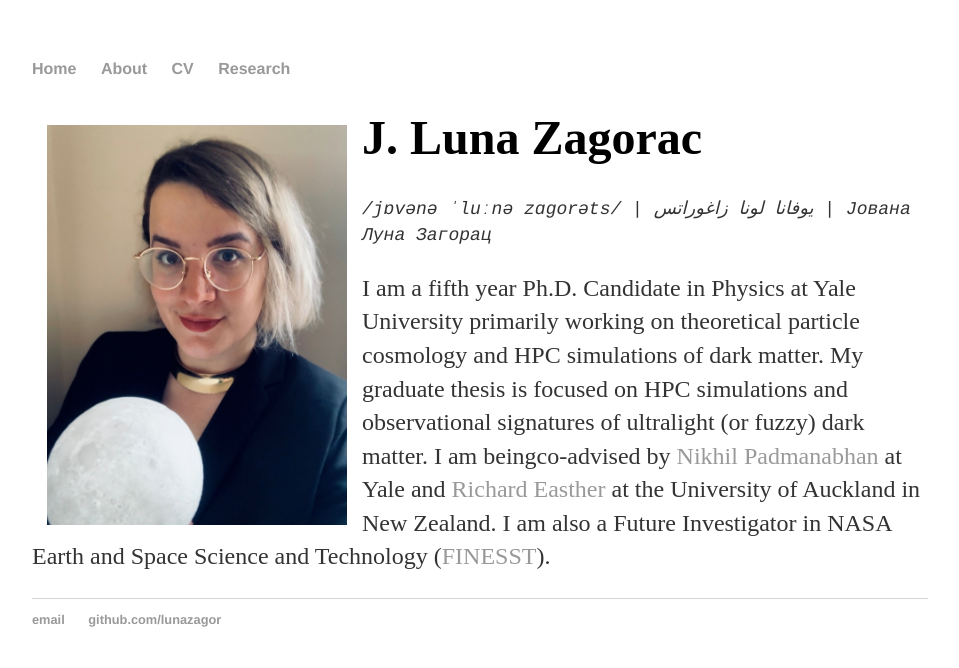
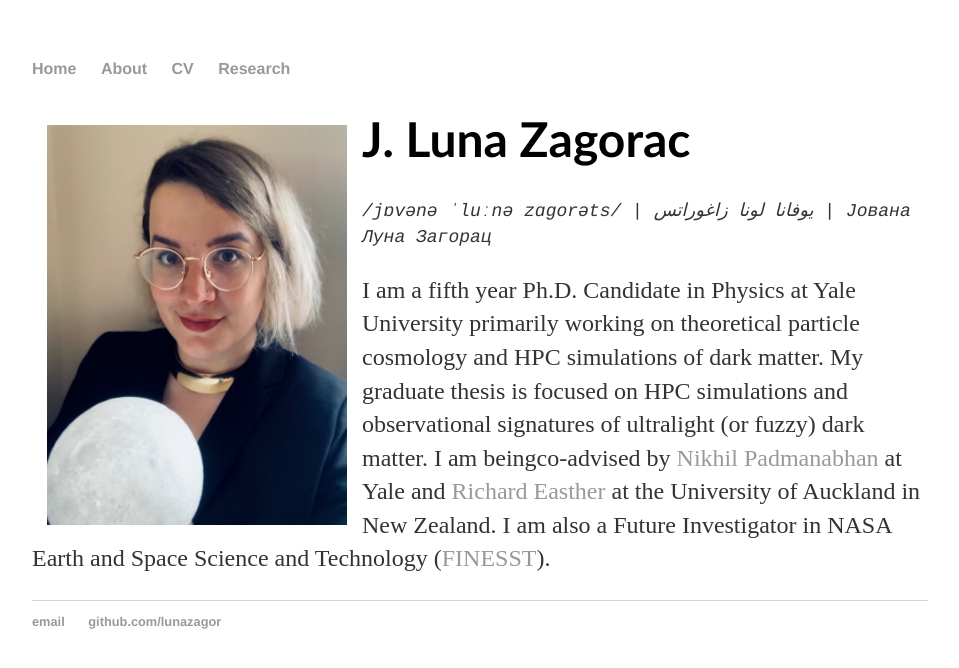
Before and after one commit to lunazagor/lunazagor.github.io, a Jekyll site: the page built from index.html, in a window 1280 px wide. Shown: the top 668 px of the page, without its empty margins (160-1119 px from the left). Built offline with Jekyll 4.4.1, drawn with Linux system fonts in a browser that asks for light colours.

Commit message:
Update index.html

```diff
--- a/index.html
+++ b/index.html
@@ -15,7 +15,7 @@
 <img src="portrait.png", align = "left", style="display:block;padding:15px;width:300px">
 
 <div class="blurb">
-	<h1 style="font-family:perpetua;"> J. Luna Zagorac </h1>
+	<h1 style="font-family:optima;"> J. Luna Zagorac </h1>
 	<! -- Paragraph of name spellings -->
 	<p style="font-family:courier;font-size:18px;font-style:italic;";text-align:center;"> /jɒvənə ˈluːnə zɑgorəts/ | يوفانا لونا زاغوراتس | &#1032&#1086&#1074&#1072&#1085&#1072 &#1051&#1091&#1085&#1072 &#1047&#1072&#1075&#1086&#1088&#1072&#1094;<p>
 	<! -- Brief About Me -->
```
